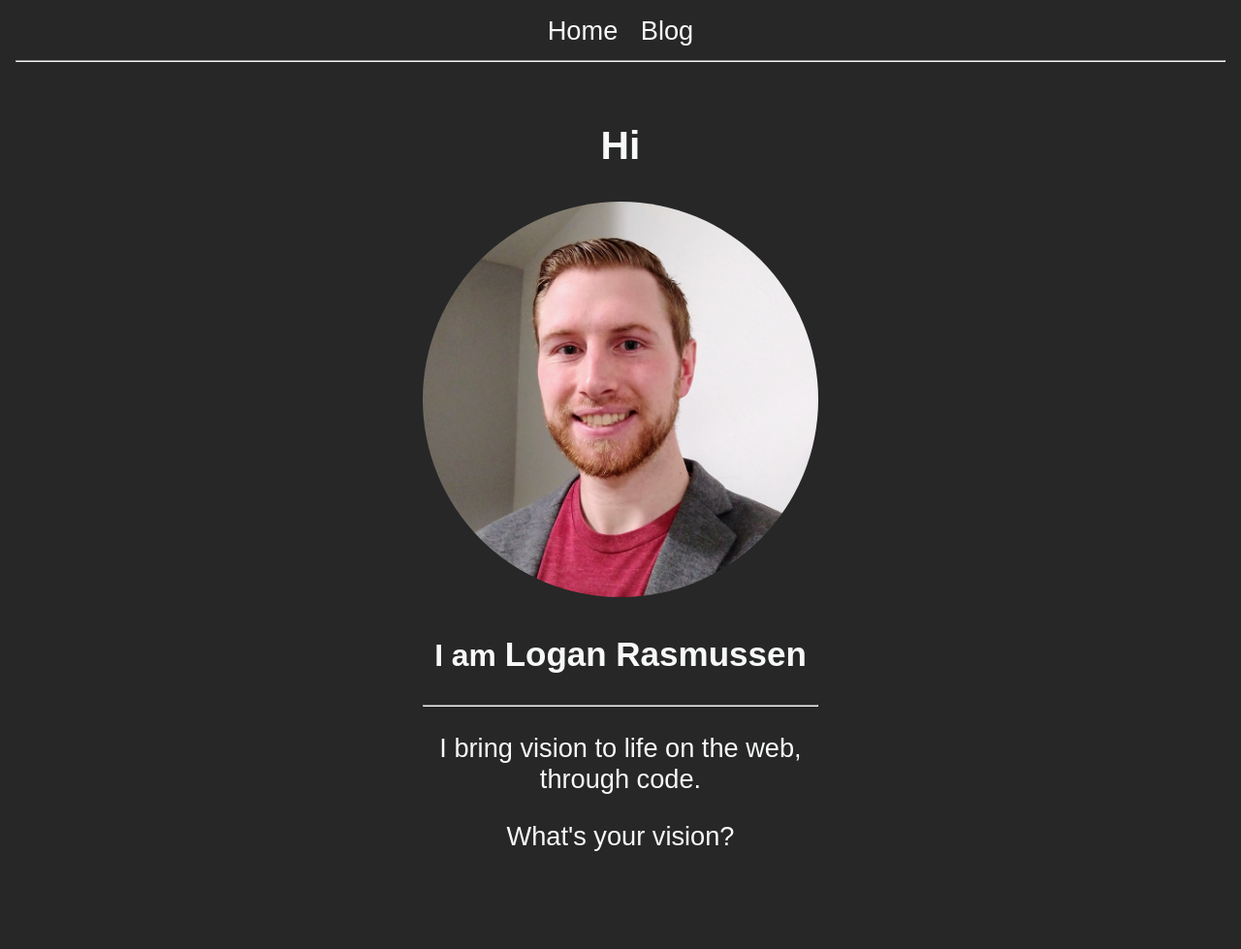
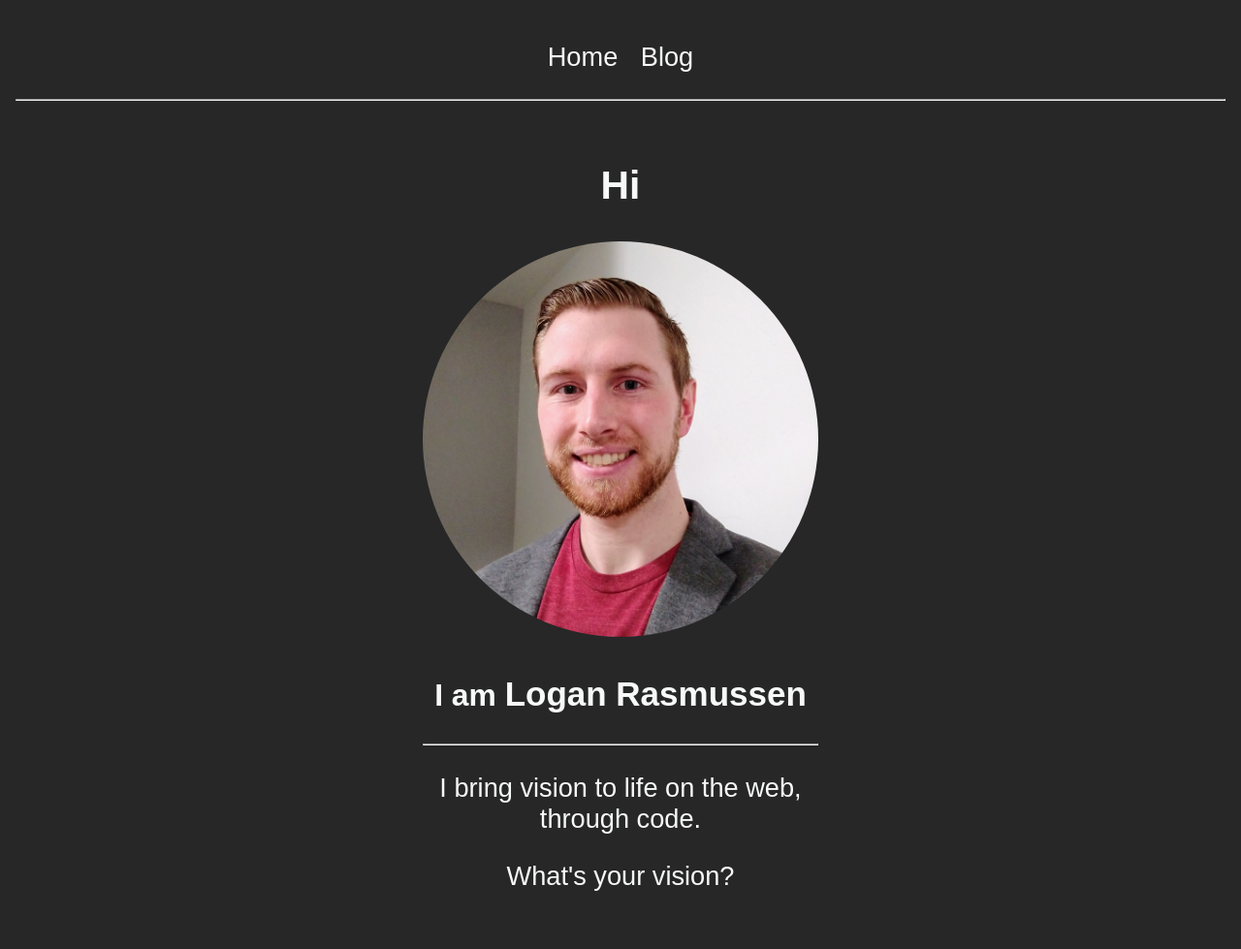
Before and after one commit to codingLogan/codingLogan.github.io, a Jekyll site: the page built from index.html, in a window 1280 px wide. Shown: the whole page at 97% size. Built offline with Jekyll 4.4.1, drawn with Linux system fonts in a browser that asks for light colours; before the commit the page ends 938 px from its top, so only the background shows below that.

Commit message:
Fix spacing in nav bar

```diff
--- a/_sass/nav.scss
+++ b/_sass/nav.scss
@@ -1,5 +1,6 @@
 #header nav {
     text-align: center;
+    padding: 1em;
 }
 
 #header nav a {
@@ -15,3 +16,7 @@
 #header nav a:hover {
     color: var(--link-color);
 }
+
+#header hr {
+    margin-top: 0;
+}
```
